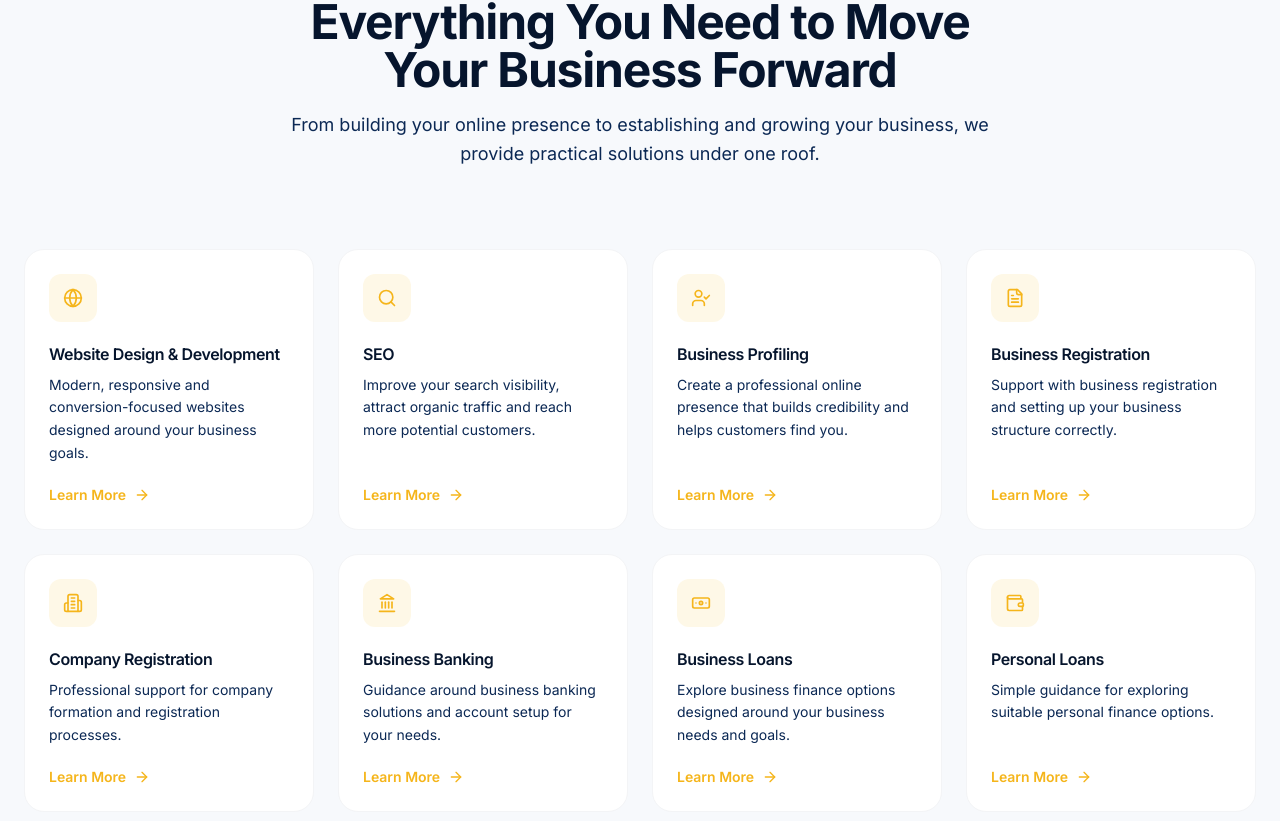
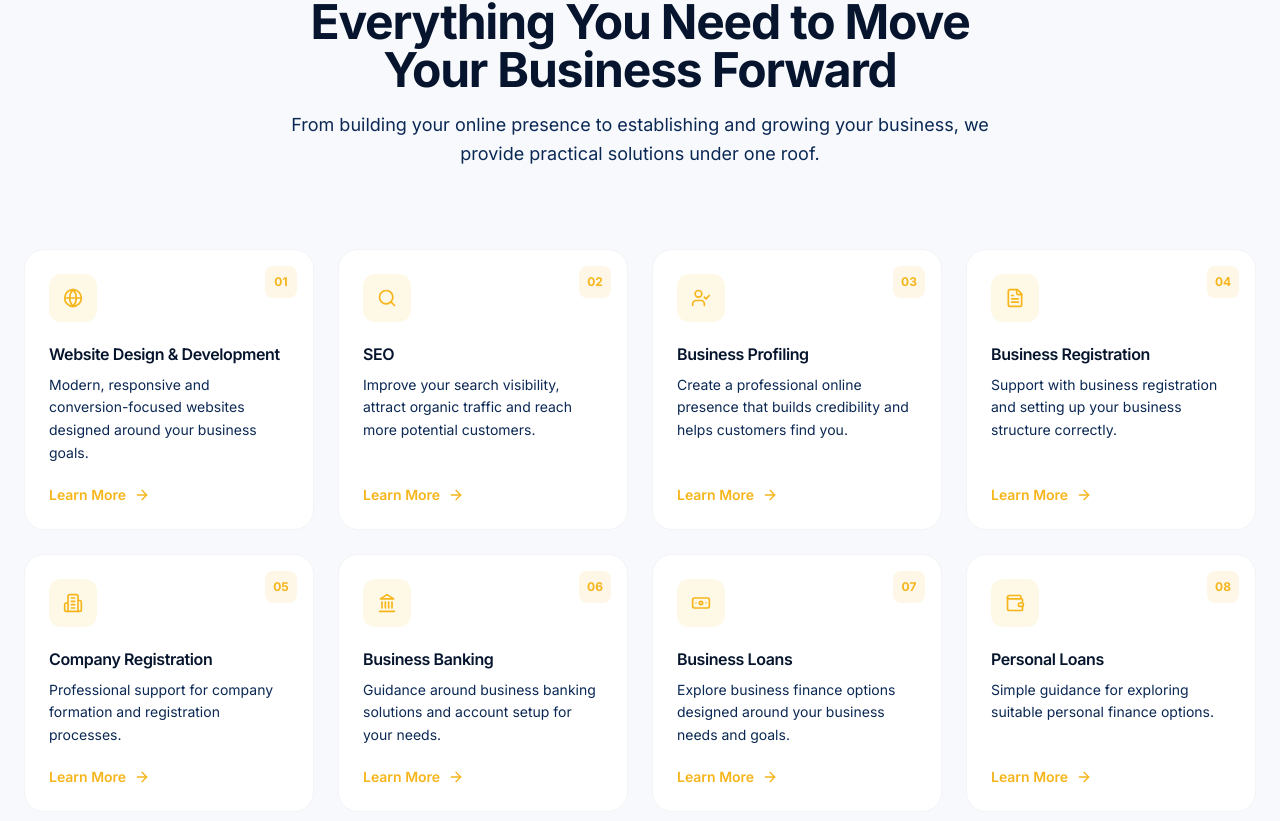
Before and after one commit to AmmarBinYasir489/hashim-tech-agency, a Next.js app: page / in a window 1280 px wide. Shown: the part 1236-2057 px from the top of the page. Built offline with nearby package versions, Linux system fonts and the light colour scheme; no server answers; the database is empty.

Commit message:
feat: add numbers to service cards
- Added 01-08 number badges to all 8 service cards
- Process section already has 4 steps with details (verify rendering)

```diff
--- a/components/sections/Services.tsx
+++ b/components/sections/Services.tsx
@@ -19,48 +19,56 @@ import StaggerContainer, { StaggerItem } from "../ui/StaggerContainer";
 const servicesList = [
   {
     icon: Globe,
+    number: "01",
     title: "Website Design & Development",
     desc: "Modern, responsive and conversion-focused websites designed around your business goals.",
     cta: "Learn More",
   },
   {
     icon: Search,
+    number: "02",
     title: "SEO",
     desc: "Improve your search visibility, attract organic traffic and reach more potential customers.",
     cta: "Learn More",
   },
   {
     icon: UserCheck,
+    number: "03",
     title: "Business Profiling",
     desc: "Create a professional online presence that builds credibility and helps customers find you.",
     cta: "Learn More",
   },
   {
     icon: FileText,
+    number: "04",
     title: "Business Registration",
     desc: "Support with business registration and setting up your business structure correctly.",
     cta: "Learn More",
   },
   {
     icon: Building2,
+    number: "05",
     title: "Company Registration",
     desc: "Professional support for company formation and registration processes.",
     cta: "Learn More",
   },
   {
     icon: Landmark,
+    number: "06",
     title: "Business Banking",
     desc: "Guidance around business banking solutions and account setup for your needs.",
     cta: "Learn More",
   },
   {
     icon: Banknote,
+    number: "07",
     title: "Business Loans",
     desc: "Explore business finance options designed around your business needs and goals.",
     cta: "Learn More",
   },
   {
     icon: Wallet,
+    number: "08",
     title: "Personal Loans",
     desc: "Simple guidance for exploring suitable personal finance options.",
     cta: "Learn More",
@@ -96,9 +104,12 @@ export default function Services() {
           {servicesList.map((service) => (
             <StaggerItem key={service.title}>
               <motion.div
-                className="group bg-white rounded-card p-6 border border-gray-100 transition-all duration-300 hover:shadow-card-hover hover:-translate-y-1 hover:border-accent/30 flex flex-col h-full"
+                className="group bg-white rounded-card p-6 border border-gray-100 transition-all duration-300 hover:shadow-card-hover hover:-translate-y-1 hover:border-accent/30 flex flex-col h-full relative"
                 whileHover={{ rotate: 0.3 }}
               >
+                <span className="absolute top-4 right-4 w-8 h-8 rounded-lg bg-accent/10 text-accent text-xs font-bold flex items-center justify-center">
+                  {service.number}
+                </span>
                 <div className="w-12 h-12 rounded-xl bg-accent/10 flex items-center justify-center mb-5 transition-all duration-300 group-hover:bg-accent group-hover:scale-110">
                   <service.icon className="w-5 h-5 text-accent transition-colors group-hover:text-white" />
                 </div>
```
